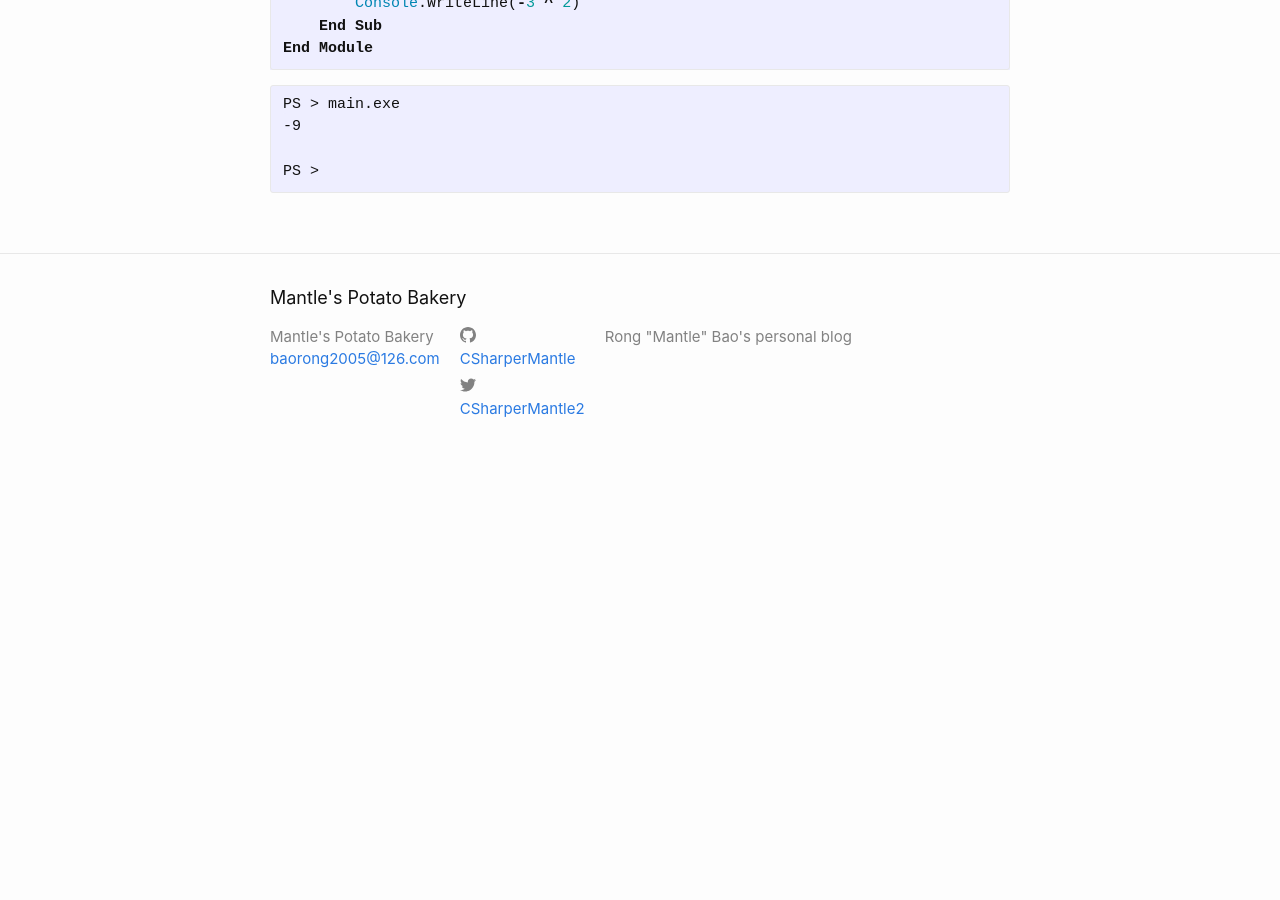
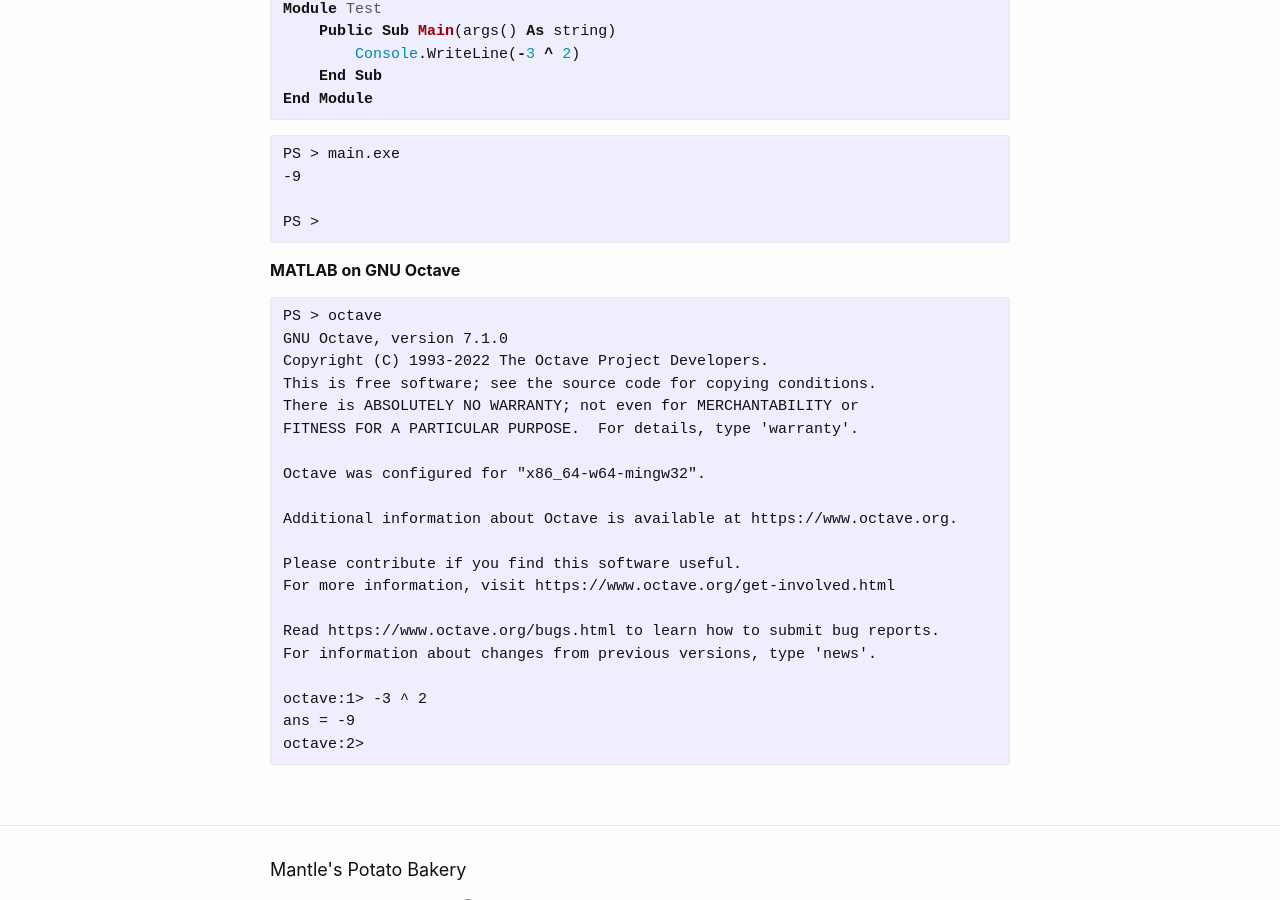
Before and after one commit to CSharperMantle/CSharperMantle.github.io, a Jekyll site: the page built from _posts/2022-06-11-python-notes-literal-vs-negation.md, in a window 1280 px wide and 900 px high, scrolled down 3420 px. Built offline with Jekyll 4.4.1, drawn with Linux system fonts in a browser that asks for light colours; before the commit the page ends 3901 px from its top, so only the background shows below that; some of the changed text lies outside the part shown.

Commit message:
Add GNU Octave

````diff
--- a/_posts/2022-06-11-python-notes-literal-vs-negation.md
+++ b/_posts/2022-06-11-python-notes-literal-vs-negation.md
@@ -17,6 +17,7 @@ categories: python-notes
 * **bash**：`GNU bash, version 4.4.12(3)-release (x86_64-unknown-cygwin)`
 * **php**：`PHP 7.2.9 (cli) (built: Aug 15 2018 23:10:01) ( ZTS MSVC15 (Visual C++ 2017) x64 )`
 * **vbc**：`Microsoft (R) Visual Basic Compiler version 3.4.0-beta4-19562-05 (ff930dec)`
+* **octave**：`GNU Octave, version 7.1.0`
 
 ## 1. 问题描述
 
@@ -72,6 +73,7 @@ Type "help", "copyright", "credits" or "license" for more information.
 * Python
 * PHP
 * Visual Basic .NET
+* MATLAB
 
 **其他**：
 * JavaScript（报告`SyntaxError`）
@@ -139,3 +141,28 @@ PS > main.exe
 
 PS >
 ```
+
+**MATLAB on GNU Octave**
+
+```plain
+PS > octave
+GNU Octave, version 7.1.0
+Copyright (C) 1993-2022 The Octave Project Developers.
+This is free software; see the source code for copying conditions.
+There is ABSOLUTELY NO WARRANTY; not even for MERCHANTABILITY or
+FITNESS FOR A PARTICULAR PURPOSE.  For details, type 'warranty'.
+
+Octave was configured for "x86_64-w64-mingw32".
+
+Additional information about Octave is available at https://www.octave.org.
+
+Please contribute if you find this software useful.
+For more information, visit https://www.octave.org/get-involved.html
+
+Read https://www.octave.org/bugs.html to learn how to submit bug reports.
+For information about changes from previous versions, type 'news'.
+
+octave:1> -3 ^ 2
+ans = -9
+octave:2>
+```
````
